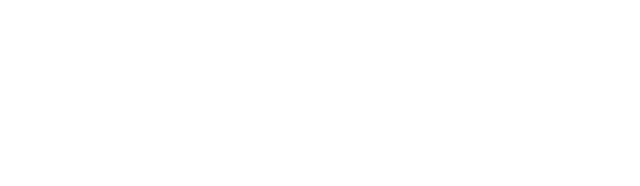
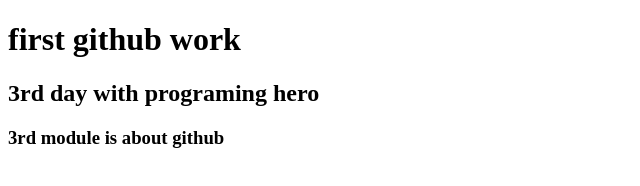
Before and after one commit to HasanRahat18/projects-hero, a plain HTML site: page index.html in a window 1280 px wide. Shown: the whole page, without its empty margins (0-640 px from the left). Drawn offline with Linux system fonts and the light colour scheme.

Commit message:
added 3 header

```diff
--- a/index.html
+++ b/index.html
@@ -6,6 +6,9 @@
     <meta name="viewport" content="width=device-width, initial-scale=1.0">
     <title>My First Repository</title>
 </head>
+<h1>first github work</h1>
+<h2>3rd day with programing hero</h2>
+<h3>3rd module is about github</h3>
 <body>
 
 </body>
```
